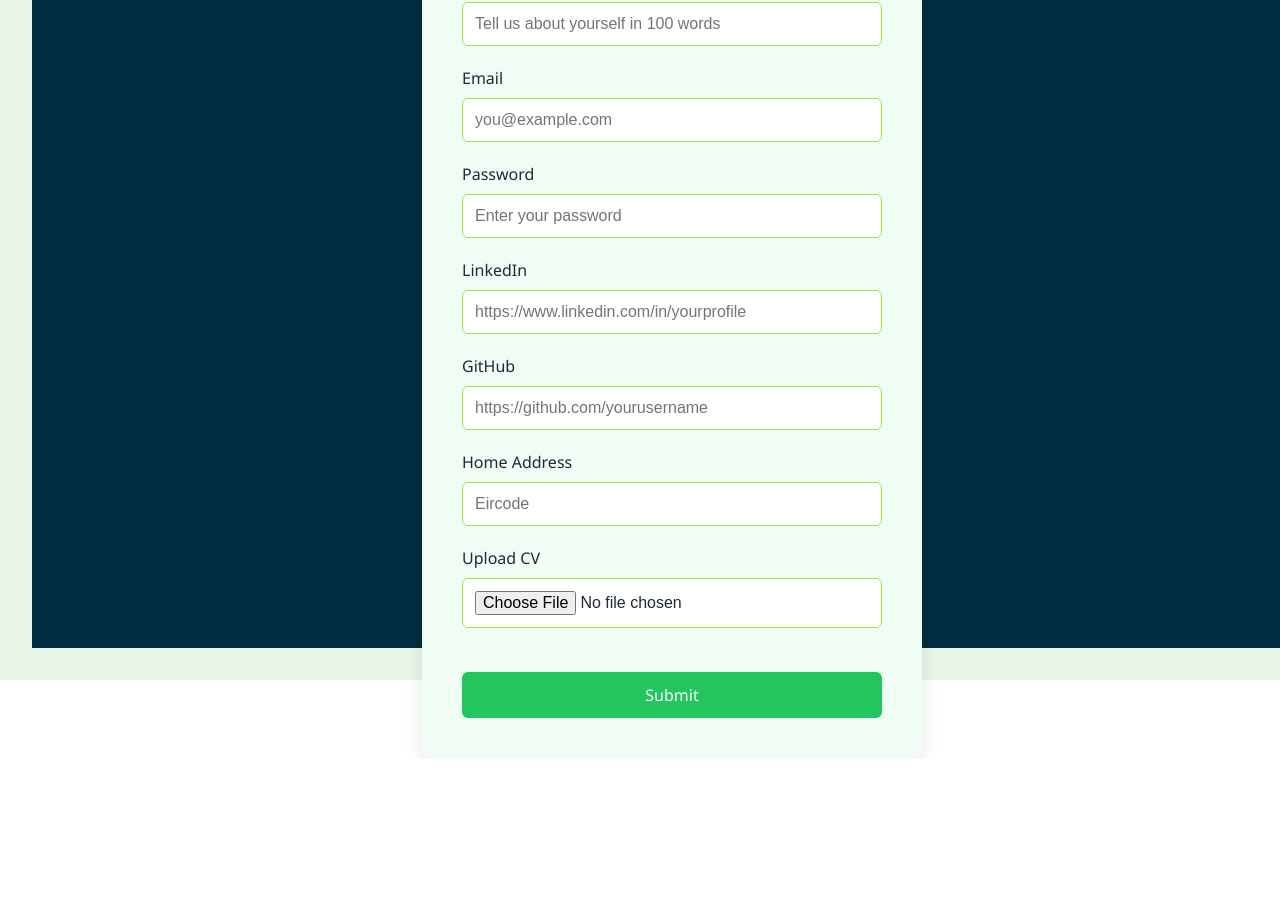
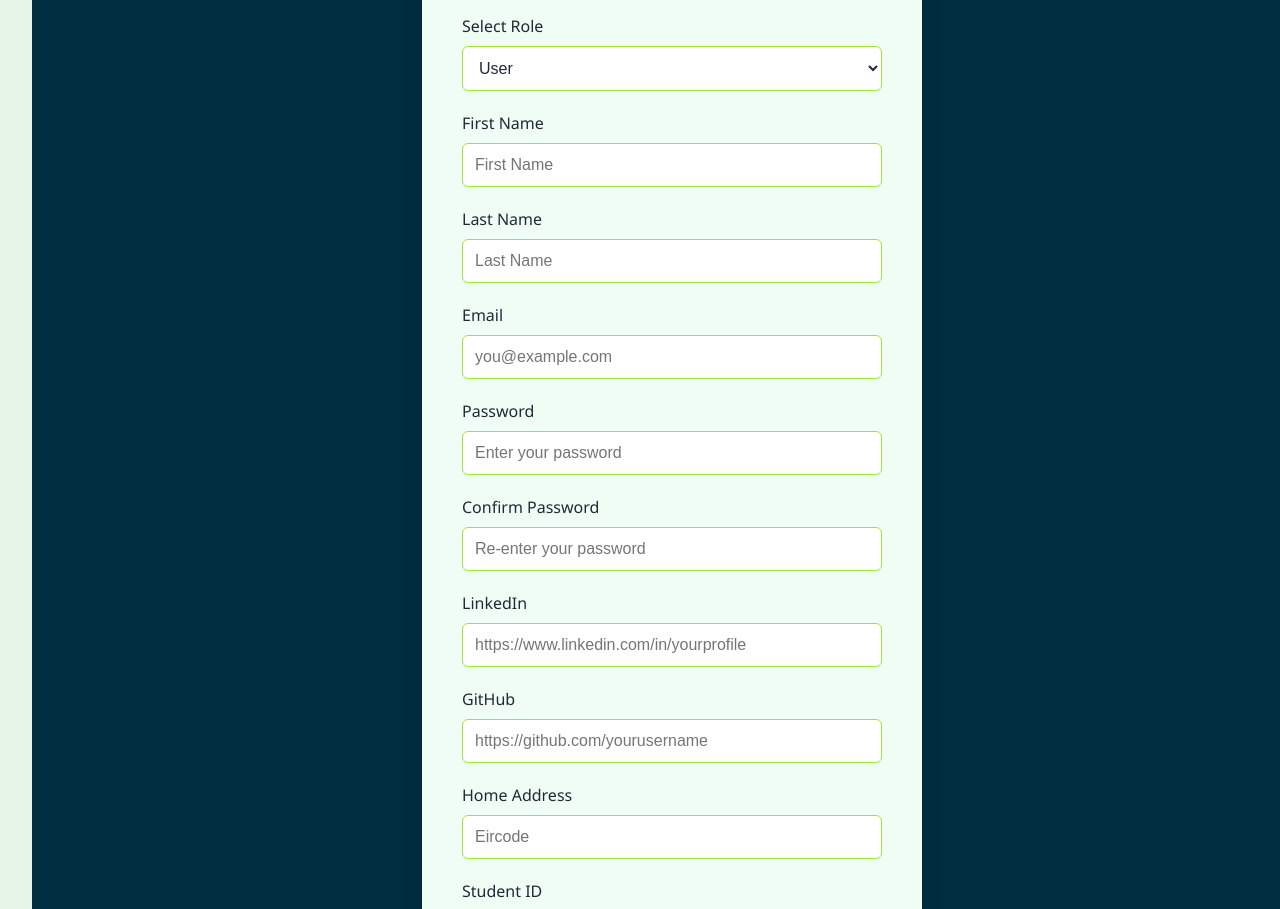
Before and after one commit to Patrick0shea/RDBProject, a React (Vite) app: page /login in a window 1280 px wide. Shown: the part 304-1213 px from the top of the page. Before the commit the page ends 1062 px from the top, so only its background shows below. Built offline with nearby package versions, Linux system fonts and the light colour scheme.

Commit message:
Registration of accounts

```diff
--- a/src/LoginPage.tsx
+++ b/src/LoginPage.tsx
@@ -2,40 +2,58 @@ import React, { useState } from 'react';
 import { useNavigate } from 'react-router-dom';
 
 const LoginPage: React.FC = () => {
-  const [aboutMe, setAboutMe] = useState('');
+  const [firstName, setFirstName] = useState('');
+  const [lastName, setLastName] = useState('');
   const [email, setEmail] = useState('');
   const [password, setPassword] = useState('');
+  const [confirmPassword, setConfirmPassword] = useState('');
   const [linkedin, setLinkedin] = useState('');
   const [github, setGithub] = useState('');
   const [address, setAddress] = useState('');
   const [cv, setCv] = useState<File | null>(null);
   const [role, setRole] = useState('user');
+  const [studentId, setStudentId] = useState('');
+  const [companyName, setCompanyName] = useState('');
 
   const navigate = useNavigate();
 
   const handleSubmit = (e: React.FormEvent) => {
     e.preventDefault();
 
+    if (password !== confirmPassword) {
+      alert("Passwords do not match.");
+      return;
+    }
+
+    const userType = role === 'user' ? 0 : role === 'company' ? 1 : 2;
+
     const formData = new FormData();
-    formData.append('aboutMe', aboutMe);
+    formData.append('first_name', firstName);
+    formData.append('last_name', lastName);
     formData.append('email', email);
     formData.append('password', password);
+    formData.append('password_confirmation', confirmPassword);
     formData.append('linkedin', linkedin);
     formData.append('github', github);
     formData.append('address', address);
-    formData.append('role', role);
+    formData.append('user_type', String(userType));
     if (cv) formData.append('cv', cv);
 
-   fetch('/api/register', {
+    if (role === 'user') {
+      formData.append('student_id', studentId);
+    } else if (role === 'company') {
+      formData.append('company_name', companyName);
+    }
+
+    fetch('http://localhost:8000/register', {
       method: 'POST',
       body: formData,
     })
       .then(async (res) => {
-       const text = await res.text(); // Read the raw response first
+        const text = await res.text();
         let data = {};
-
         try {
-         data = JSON.parse(text); // Try parsing if possible
+          data = JSON.parse(text);
         } catch {
           console.warn('Response is not JSON:', text);
         }
@@ -44,15 +62,13 @@ const LoginPage: React.FC = () => {
           throw new Error((data as any).message || 'Server error occurred');
         }
 
-       // Save role in local storage
-       localStorage.setItem('user_type', role);
+        localStorage.setItem('user_type', String(userType));
 
-       // Navigate to the appropriate dashboard
         if (role === 'user') {
           navigate('/user-dashboard');
         } else if (role === 'company') {
           navigate('/company-dashboard');
-       } else if (role === 'admin') {
+        } else {
           navigate('/admin-dashboard');
         }
       })
@@ -60,7 +76,6 @@ const LoginPage: React.FC = () => {
         console.error('Error during fetch:', err);
         alert(`Something went wrong!\n${err?.message || 'Unknown error'}`);
       });
-
   };
 
   const handleFileChange = (e: React.ChangeEvent<HTMLInputElement>) => {
@@ -74,7 +89,6 @@ const LoginPage: React.FC = () => {
       <form onSubmit={handleSubmit} style={styles.form}>
         <h1 style={styles.header}>ISE Residency Ranking System</h1>
 
-        {/* Role Dropdown */}
         <label style={styles.label}>
           Select Role
           <select
@@ -90,14 +104,26 @@ const LoginPage: React.FC = () => {
         </label>
 
         <label style={styles.label}>
-          About Me
+          First Name
           <input
             type="text"
-            value={aboutMe}
-            onChange={e => setAboutMe(e.target.value)}
+            value={firstName}
+            onChange={e => setFirstName(e.target.value)}
             required
             style={styles.input}
-            placeholder="Tell us about yourself in 100 words"
+            placeholder="First Name"
+          />
+        </label>
+
+        <label style={styles.label}>
+          Last Name
+          <input
+            type="text"
+            value={lastName}
+            onChange={e => setLastName(e.target.value)}
+            required
+            style={styles.input}
+            placeholder="Last Name"
           />
         </label>
 
@@ -122,6 +148,18 @@ const LoginPage: React.FC = () => {
             required
             style={styles.input}
             placeholder="Enter your password"
+          />
+        </label>
+
+        <label style={styles.label}>
+          Confirm Password
+          <input
+            type="password"
+            value={confirmPassword}
+            onChange={e => setConfirmPassword(e.target.value)}
+            required
+            style={styles.input}
+            placeholder="Re-enter your password"
           />
         </label>
 
@@ -158,6 +196,34 @@ const LoginPage: React.FC = () => {
           />
         </label>
 
+        {role === 'user' && (
+          <label style={styles.label}>
+            Student ID
+            <input
+              type="text"
+              value={studentId}
+              onChange={e => setStudentId(e.target.value)}
+              style={styles.input}
+              placeholder="Enter your student ID"
+              required
+            />
+          </label>
+        )}
+
+        {role === 'company' && (
+          <label style={styles.label}>
+            Company Name
+            <input
+              type="text"
+              value={companyName}
+              onChange={(e) => setCompanyName(e.target.value)}
+              required
+              style={styles.input}
+              placeholder="Enter your company name"
+            />
+          </label>
+        )}
+
         <label style={styles.label}>
           Upload CV
           <input
@@ -182,12 +248,13 @@ const styles: { [key: string]: React.CSSProperties } = {
   container: {
     display: 'flex',
     width: '100vw',
-    height: '100vh',
+    minHeight: '100vh', // ✅ change from height to minHeight
     alignItems: 'center',
     justifyContent: 'center',
     background: '#002D40',
     padding: '2rem',
     boxSizing: 'border-box',
+    overflowY: 'auto', // ✅ allow scroll if content is too tall
   },
   form: {
     width: '100%',
```
Lines whose indentation alone changed are shown as unchanged.
